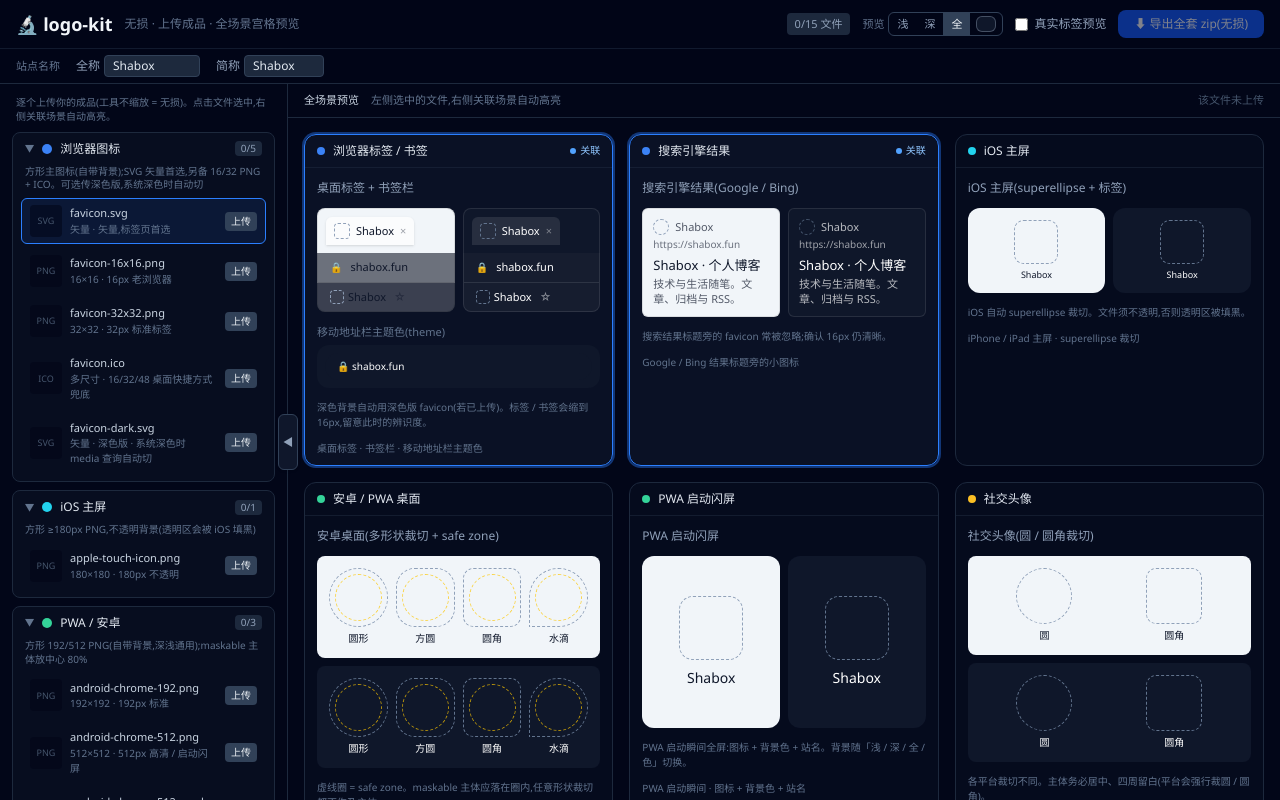
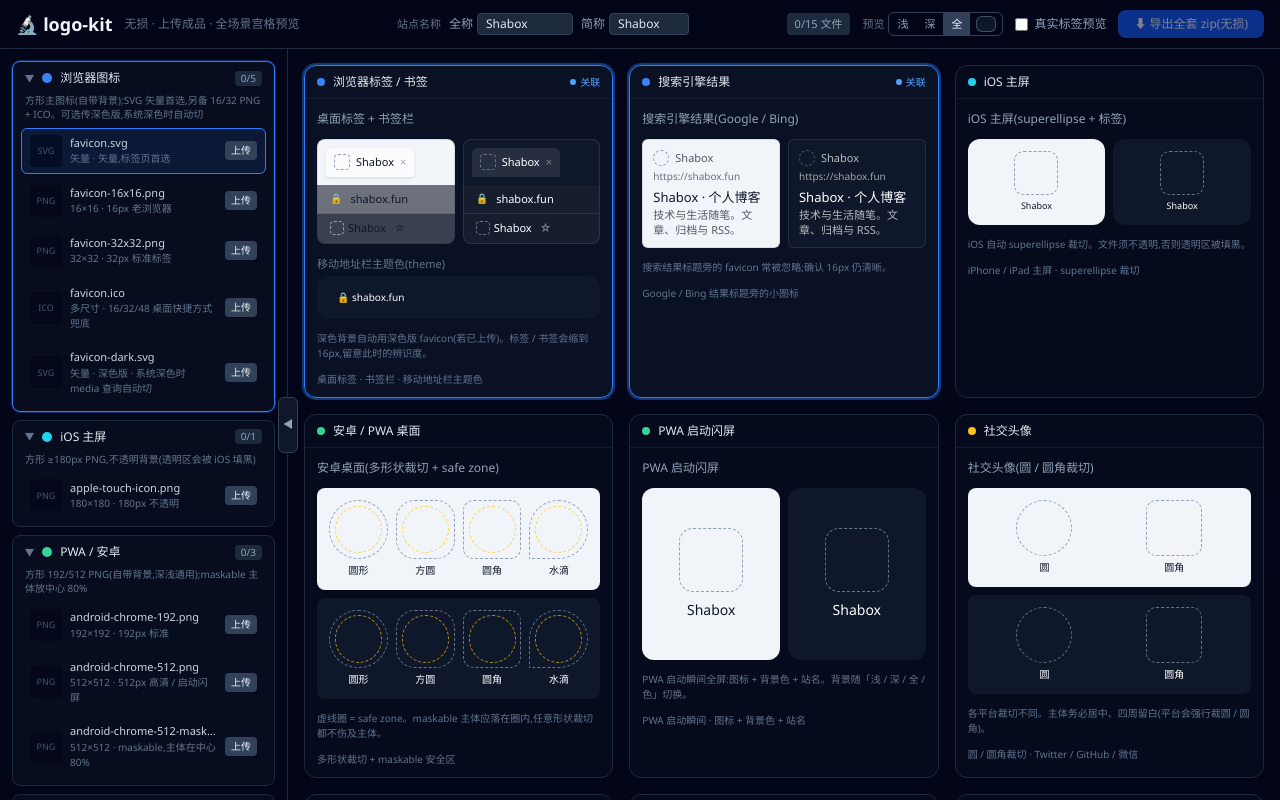
Before and after one commit to aurora-vault/logo-kit, a Vue app: page / in a window 1280 px wide. Built offline with nearby package versions, Linux system fonts and the light colour scheme.

Commit message:
feat(ui): 删说明文字 + 站点名称移顶栏居中 + 分类卡联动高亮 + 双击全屏预览(抽 SlotRow)

```diff
--- a/src/App.vue
+++ b/src/App.vue
@@ -145,10 +145,30 @@
 <template>
   <div class="flex h-screen flex-col overflow-hidden bg-slate-950 text-slate-100">
     <header class="border-b border-slate-800 bg-slate-950/80 backdrop-blur">
-      <div class="flex flex-wrap items-center gap-3 px-4 py-2.5">
-        <h1 class="text-lg font-semibold">🔬 logo-kit</h1>
-        <span class="text-xs text-slate-500">无损 · 上传成品 · 全场景宫格预览</span>
-        <div class="ml-auto flex flex-wrap items-center gap-3 text-xs text-slate-400">
+      <div class="flex flex-wrap items-center gap-x-3 gap-y-2 px-4 py-2.5">
+        <!-- 左:标题 -->
+        <div class="flex items-center gap-3">
+          <h1 class="text-lg font-semibold">🔬 logo-kit</h1>
+          <span class="hidden text-xs text-slate-500 sm:inline">无损 · 上传成品 · 全场景宫格预览</span>
+        </div>
+
+        <!-- 中:站点名称(预览显示 + 写入 manifest)-->
+        <div class="flex flex-1 justify-center">
+          <div class="flex items-center gap-2 text-xs text-slate-400">
+            <span class="text-[11px] text-slate-500">站点名称</span>
+            <label class="flex items-center gap-1">
+              全称
+              <input v-model="state.ui.brandName" class="w-24 rounded border border-slate-700 bg-slate-800 px-2 py-0.5 text-xs text-slate-200" />
+            </label>
+            <label class="flex items-center gap-1">
+              简称
+              <input v-model="state.ui.brandShort" class="w-20 rounded border border-slate-700 bg-slate-800 px-2 py-0.5 text-xs text-slate-200" />
+            </label>
+          </div>
+        </div>
+
+        <!-- 右:操作 -->
+        <div class="flex flex-wrap items-center gap-3 text-xs text-slate-400">
           <span class="rounded bg-slate-800 px-2 py-1 text-[11px]">{{ doneCount }}/{{ totalCount }} 文件</span>
 
           <!-- 预览模式总开关:浅 / 深 / 全 / 色(自由背景色) -->
@@ -195,18 +215,6 @@
           </button>
         </div>
       </div>
-      <!-- 站点名称:用于预览显示,并写入 manifest 的 name / short_name -->
-      <div class="flex flex-wrap items-center gap-x-4 gap-y-1 border-t border-slate-800/60 px-4 py-1.5 text-xs text-slate-400">
-        <span class="text-[11px] text-slate-500">站点名称</span>
-        <label class="flex items-center gap-1">
-          全称
-          <input v-model="state.ui.brandName" class="w-24 rounded border border-slate-700 bg-slate-800 px-2 py-0.5 text-xs text-slate-200" />
-        </label>
-        <label class="flex items-center gap-1">
-          简称
-          <input v-model="state.ui.brandShort" class="w-20 rounded border border-slate-700 bg-slate-800 px-2 py-0.5 text-xs text-slate-200" />
-        </label>
-      </div>
     </header>
 
     <div class="relative flex min-h-0 flex-1">
--- a/src/components/LeftSidebar.vue
+++ b/src/components/LeftSidebar.vue
@@ -1,63 +1,28 @@
 <script setup lang="ts">
-import { ref } from 'vue'
-import { fileToUploaded } from '../lib/loadImage'
-import { useLogoStore, setFile, selectSlot } from '../composables/useLogoStore'
-import { CATEGORIES, slotsByCategory } from '../specs/assets'
-import type { SlotDef } from '../specs/assets'
+import { ref, computed } from 'vue'
+import { useLogoStore } from '../composables/useLogoStore'
+import { CATEGORIES, slotsByCategory, slotById } from '../specs/assets'
+import SlotRow from './SlotRow.vue'
 
 const { state } = useLogoStore()
-const errors = ref<Record<string, string>>({})
 /** 各分类是否收起(默认全展开) */
 const collapsed = ref<Record<string, boolean>>({})
-
-function isAcceptable(name: string, type: string): boolean {
-  const n = name.toLowerCase()
-  return (
-    type.startsWith('image/') ||
-    ['.svg', '.ico', '.png', '.jpg', '.jpeg'].some((ext) => n.endsWith(ext))
-  )
-}
-
-async function pick(slotId: string, file: File | undefined | null): Promise<void> {
-  errors.value[slotId] = ''
-  if (!file) return
-  if (!isAcceptable(file.name, file.type)) {
-    errors.value[slotId] = '请选择图片文件(png/svg/ico)'
-    return
-  }
-  try {
-    const f = await fileToUploaded(file)
-    setFile(slotId, f)
-    selectSlot(slotId)
-  } catch (e) {
-    errors.value[slotId] = (e as Error).message
-  }
-}
-
-function onPick(slotId: string, e: Event): void {
-  const input = e.target as HTMLInputElement
-  pick(slotId, input.files?.[0])
-  input.value = ''
-}
+/** 当前选中槽位所属分类(驱动分类卡联动高亮) */
+const selectedCatId = computed(() => slotById(state.selectedSlotId)?.category ?? '')
 
 const doneOf = (catId: string) => slotsByCategory(catId).filter((s) => state.files[s.id]).length
 const totalOf = (catId: string) => slotsByCategory(catId).length
 const toggleCat = (catId: string) => (collapsed.value[catId] = !collapsed.value[catId])
-
-function dimLabel(slot: SlotDef): string {
-  if (slot.format === 'svg') return '矢量'
-  if (slot.format === 'ico') return '多尺寸'
-  return `${slot.width}×${slot.height}`
-}
 </script>
 
 <template>
   <aside class="flex h-full w-72 shrink-0 flex-col gap-2 overflow-y-auto border-r border-slate-800 bg-slate-950 p-3">
-    <p class="px-1 text-[10px] leading-snug text-slate-500">
-      逐个上传你的成品(工具不缩放 = 无损)。点击文件选中,右侧关联场景自动高亮。
-    </p>
-
-    <div v-for="cat in CATEGORIES" :key="cat.id" class="shrink-0 overflow-hidden rounded-lg border border-slate-800 bg-slate-900/40">
+    <div
+      v-for="cat in CATEGORIES"
+      :key="cat.id"
+      class="shrink-0 overflow-hidden rounded-lg border bg-slate-900/40 transition-colors"
+      :class="cat.id === selectedCatId ? 'border-blue-500 ring-1 ring-blue-500/30' : 'border-slate-800'"
+    >
       <!-- 分类头(可展开/收起) -->
       <button
         class="flex w-full items-center gap-2 px-3 py-2 text-left"
@@ -78,46 +43,7 @@
         <p class="px-3 pb-1.5 text-[10px] leading-snug text-slate-500">{{ cat.uploadHint }}</p>
 
         <div class="space-y-1 p-2 pt-0">
-          <template v-for="slot in slotsByCategory(cat.id)" :key="slot.id">
-            <div
-              class="flex cursor-pointer items-center gap-2 rounded-md border px-2 py-1.5"
-              :class="
-                state.selectedSlotId === slot.id
-                  ? 'border-blue-500 bg-blue-500/10'
-                  : 'border-transparent hover:border-slate-700 hover:bg-slate-800/50'
-              "
-              @click="selectSlot(slot.id)"
-            >
-              <div class="flex h-8 w-8 shrink-0 items-center justify-center rounded bg-slate-950/60">
-                <img
-                  v-if="state.files[slot.id]"
-                  :src="state.files[slot.id]!.url"
-                  class="h-full w-full rounded object-contain"
-                  :style="{ imageRendering: slot.width > 0 && slot.width <= 64 ? 'pixelated' : 'auto' }"
-                  alt=""
-                />
-                <span v-else class="text-[9px] uppercase text-slate-600">{{ slot.format }}</span>
-              </div>
-              <div class="min-w-0 flex-1">
-                <div class="truncate text-[11px] text-slate-300">{{ slot.fileName }}</div>
-                <div class="text-[10px] text-slate-500">{{ dimLabel(slot) }} · {{ slot.hint }}</div>
-              </div>
-              <label
-                class="shrink-0 cursor-pointer rounded px-1.5 py-0.5 text-[10px] transition-colors"
-                :class="
-                  state.files[slot.id]
-                    ? 'text-slate-400 hover:bg-slate-700 hover:text-slate-100'
-                    : 'bg-slate-700 text-slate-100 hover:bg-slate-600'
-                "
-                @click.stop
-                @change="onPick(slot.id, $event)"
-              >
-                {{ state.files[slot.id] ? '换' : '上传' }}
-                <input type="file" accept="image/*,.svg,.ico" class="hidden" />
-              </label>
-            </div>
-            <p v-if="errors[slot.id]" class="px-2 pb-1 text-[10px] text-red-400">{{ errors[slot.id] }}</p>
-          </template>
+          <SlotRow v-for="slot in slotsByCategory(cat.id)" :key="slot.id" :slot="slot" />
         </div>
       </div>
     </div>
--- a/src/components/PreviewStage.vue
+++ b/src/components/PreviewStage.vue
@@ -1,9 +1,10 @@
 <script setup lang="ts">
-import { computed } from 'vue'
+import { computed, ref, onMounted, onUnmounted } from 'vue'
 import { useLogoStore, selectSlot } from '../composables/useLogoStore'
 import { TILES, categoryById, slotsByCategory, slotById, type TileDef } from '../specs/assets'
 import type { UploadedFile, PreviewKind } from '../lib/types'
 import { downloadBlob } from '../lib/download'
+import SlotRow from './SlotRow.vue'
 import BrowserTabPreview from './previews/BrowserTabPreview.vue'
 import SearchResultsPreview from './previews/SearchResultsPreview.vue'
 import IosHomePreview from './previews/IosHomePreview.vue'
@@ -109,21 +110,30 @@
 function downloadOriginal(): void {
   if (selectedFile.value) downloadBlob(selectedFile.value.blob, selectedSlot.value.fileName)
 }
+
+/** 双击 tile → 全屏预览(只显关联分类的上传槽) */
+const fullscreenItem = ref<RenderItem | null>(null)
+function openFullscreen(item: RenderItem): void {
+  fullscreenItem.value = item
+}
+function onKey(e: KeyboardEvent): void {
+  if (e.key === 'Escape') fullscreenItem.value = null
+}
+onMounted(() => window.addEventListener('keydown', onKey))
+onUnmounted(() => window.removeEventListener('keydown', onKey))
 </script>
 
 <template>
   <section class="flex min-w-0 flex-1 flex-col">
-    <!-- 顶部:标题 + 选中文件信息 -->
-    <div class="flex flex-wrap items-center gap-x-3 gap-y-1 border-b border-slate-800 px-4 py-2 text-[11px]">
-      <span class="font-medium text-slate-300">全场景预览</span>
-      <span class="text-slate-500">左侧选中的文件,右侧关联场景自动高亮</span>
-      <template v-if="selectedFile">
-        <span class="ml-auto rounded bg-slate-800 px-2 py-0.5 text-slate-200">{{ selectedSlot.fileName }}</span>
-        <span class="text-slate-500">实际 {{ selectedFile.naturalW || '?' }}×{{ selectedFile.naturalH || '?' }}</span>
-        <span class="rounded bg-emerald-500/15 px-1.5 py-0.5 text-[10px] text-emerald-300">无损</span>
-        <button class="text-slate-400 hover:text-slate-100" @click="downloadOriginal">⬇ 原文件</button>
-      </template>
-      <span v-else class="ml-auto text-slate-600">该文件未上传</span>
+    <!-- 选中文件信息(仅在有文件时显示) -->
+    <div
+      v-if="selectedFile"
+      class="flex flex-wrap items-center gap-x-3 gap-y-1 border-b border-slate-800 px-4 py-2 text-[11px]"
+    >
+      <span class="rounded bg-slate-800 px-2 py-0.5 text-slate-200">{{ selectedSlot.fileName }}</span>
+      <span class="text-slate-500">实际 {{ selectedFile.naturalW || '?' }}×{{ selectedFile.naturalH || '?' }}</span>
+      <span class="rounded bg-emerald-500/15 px-1.5 py-0.5 text-[10px] text-emerald-300">无损</span>
+      <button class="ml-auto text-slate-400 hover:text-slate-100" @click="downloadOriginal">⬇ 原文件</button>
     </div>
 
     <!-- 宫格:全部场景自适应排列 -->
@@ -138,7 +148,9 @@
               ? 'border-blue-500 bg-slate-900/70 ring-2 ring-blue-500/40'
               : 'border-slate-800 bg-slate-900/30 hover:border-slate-700'
           "
+          title="单击选中关联 · 双击全屏预览"
           @click="clickTile(item.tile.category)"
+          @dblclick="openFullscreen(item)"
         >
           <div class="flex items-center gap-2 border-b border-slate-800/60 px-3 py-2">
             <span class="h-2 w-2 rounded-full" :style="{ background: accentOf(item.tile.category) }"></span>
@@ -147,7 +159,7 @@
               v-if="item.forceVariant"
               class="rounded bg-slate-700 px-1.5 text-[10px] text-slate-300"
             >{{ item.forceVariant === 'light' ? '浅' : '深' }}</span>
-            <span v-if="isLinked(item.tile.category)" class="ml-auto inline-flex items-center gap-1 text-[10px] text-blue-300">
+            <span v-if="isLinked(item.tile.category)" class="ml-auto inline-flex items-center gap-1 text-[10px] text-blue-400">
               <span class="h-1.5 w-1.5 rounded-full bg-blue-400"></span>关联
             </span>
             <span v-else-if="hasFile(item.tile.category)" class="ml-auto text-[10px] text-slate-600">已上传</span>
@@ -161,5 +173,40 @@
         </div>
       </div>
     </div>
+
+    <!-- 全屏预览:主区放大 + 侧栏只显关联分类的上传槽 -->
+    <Teleport to="body">
+      <div
+        v-if="fullscreenItem"
+        class="fixed inset-0 z-50 flex gap-4 bg-slate-950/95 p-4 backdrop-blur-sm"
+        @click.self="fullscreenItem = null"
+      >
+        <button
+          class="absolute right-3 top-3 z-10 grid h-8 w-8 place-items-center rounded-full border border-slate-700 bg-slate-900 text-slate-300 hover:bg-slate-800 hover:text-slate-100"
+          title="关闭(Esc)"
+          @click="fullscreenItem = null"
+        >✕</button>
+
+        <!-- 主预览(放大) -->
+        <div class="flex flex-1 items-center justify-center overflow-auto">
+          <div class="w-full max-w-3xl rounded-xl border border-slate-800 bg-slate-900/60 p-6">
+            <component :is="PREVIEWS[fullscreenItem.tile.preview]" v-bind="propsFor(fullscreenItem)" />
+          </div>
+        </div>
+
+        <!-- 关联上传槽(仅该分类) -->
+        <aside class="flex w-80 shrink-0 flex-col overflow-hidden rounded-xl border border-slate-800 bg-slate-900/60">
+          <div class="flex items-center gap-2 border-b border-slate-800 px-3 py-2">
+            <span class="h-2.5 w-2.5 rounded-full" :style="{ background: accentOf(fullscreenItem.tile.category) }"></span>
+            <span class="text-sm font-medium text-slate-200">{{ categoryById(fullscreenItem.tile.category)!.label }}</span>
+            <span class="ml-auto text-[10px] text-slate-500">关联上传</span>
+          </div>
+          <p class="px-3 py-2 text-[10px] leading-snug text-slate-500">{{ categoryById(fullscreenItem.tile.category)!.uploadHint }}</p>
+          <div class="flex-1 space-y-1 overflow-y-auto p-2 pt-0">
+            <SlotRow v-for="slot in slotsByCategory(fullscreenItem.tile.category)" :key="slot.id" :slot="slot" />
+          </div>
+        </aside>
+      </div>
+    </Teleport>
   </section>
 </template>
--- /dev/null
+++ b/src/components/SlotRow.vue
@@ -0,0 +1,86 @@
+<script setup lang="ts">
+import { ref } from 'vue'
+import { fileToUploaded } from '../lib/loadImage'
+import { useLogoStore, setFile, selectSlot } from '../composables/useLogoStore'
+import type { SlotDef } from '../specs/assets'
+
+const props = defineProps<{ slot: SlotDef }>()
+const { state } = useLogoStore()
+const error = ref('')
+
+function isAcceptable(name: string, type: string): boolean {
+  const n = name.toLowerCase()
+  return type.startsWith('image/') || ['.svg', '.ico', '.png', '.jpg', '.jpeg'].some((ext) => n.endsWith(ext))
+}
+
+async function pick(file: File | undefined | null): Promise<void> {
+  error.value = ''
+  if (!file) return
+  if (!isAcceptable(file.name, file.type)) {
+    error.value = '请选择图片文件(png/svg/ico)'
+    return
+  }
+  try {
+    const f = await fileToUploaded(file)
+    setFile(props.slot.id, f)
+    selectSlot(props.slot.id)
+  } catch (e) {
+    error.value = (e as Error).message
+  }
+}
+
+function onPick(e: Event): void {
+  const input = e.target as HTMLInputElement
+  pick(input.files?.[0])
+  input.value = ''
+}
+
+function dimLabel(slot: SlotDef): string {
+  if (slot.format === 'svg') return '矢量'
+  if (slot.format === 'ico') return '多尺寸'
+  return `${slot.width}×${slot.height}`
+}
+</script>
+
+<template>
+  <div>
+    <div
+      class="flex cursor-pointer items-center gap-2 rounded-md border px-2 py-1.5"
+      :class="
+        state.selectedSlotId === slot.id
+          ? 'border-blue-500 bg-blue-500/10'
+          : 'border-transparent hover:border-slate-700 hover:bg-slate-800/50'
+      "
+      @click="selectSlot(slot.id)"
+    >
+      <div class="flex h-8 w-8 shrink-0 items-center justify-center rounded bg-slate-950/60">
+        <img
+          v-if="state.files[slot.id]"
+          :src="state.files[slot.id]!.url"
+          class="h-full w-full rounded object-contain"
+          :style="{ imageRendering: slot.width > 0 && slot.width <= 64 ? 'pixelated' : 'auto' }"
+          alt=""
+        />
+        <span v-else class="text-[9px] uppercase text-slate-600">{{ slot.format }}</span>
+      </div>
+      <div class="min-w-0 flex-1">
+        <div class="truncate text-[11px] text-slate-300">{{ slot.fileName }}</div>
+        <div class="text-[10px] text-slate-500">{{ dimLabel(slot) }} · {{ slot.hint }}</div>
+      </div>
+      <label
+        class="shrink-0 cursor-pointer rounded px-1.5 py-0.5 text-[10px] transition-colors"
+        :class="
+          state.files[slot.id]
+            ? 'text-slate-400 hover:bg-slate-700 hover:text-slate-100'
+            : 'bg-slate-700 text-slate-100 hover:bg-slate-600'
+        "
+        @click.stop
+        @change="onPick($event)"
+      >
+        {{ state.files[slot.id] ? '换' : '上传' }}
+        <input type="file" accept="image/*,.svg,.ico" class="hidden" />
+      </label>
+    </div>
+    <p v-if="error" class="px-2 pb-1 text-[10px] text-red-400">{{ error }}</p>
+  </div>
+</template>
```
